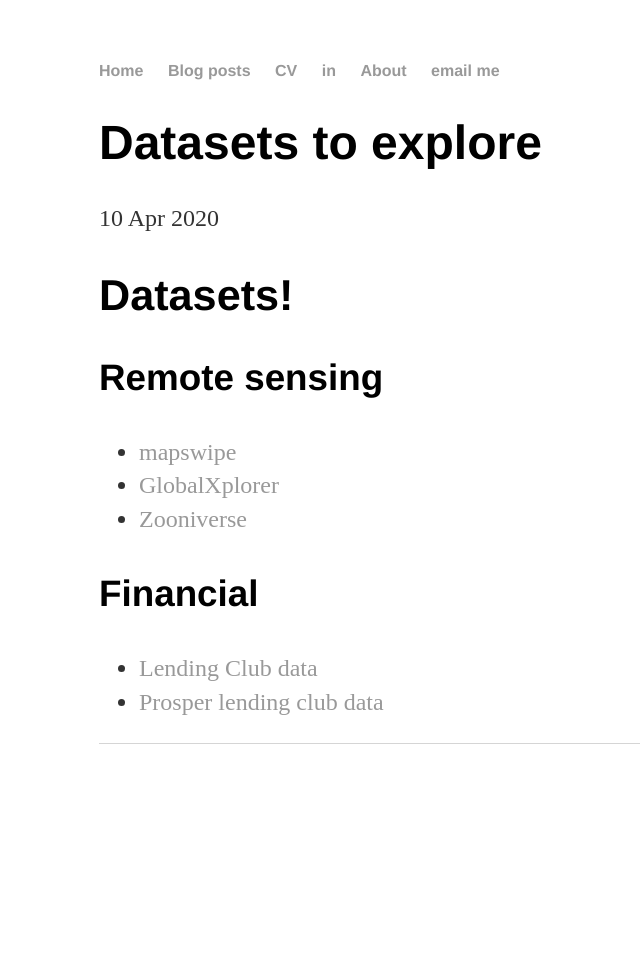
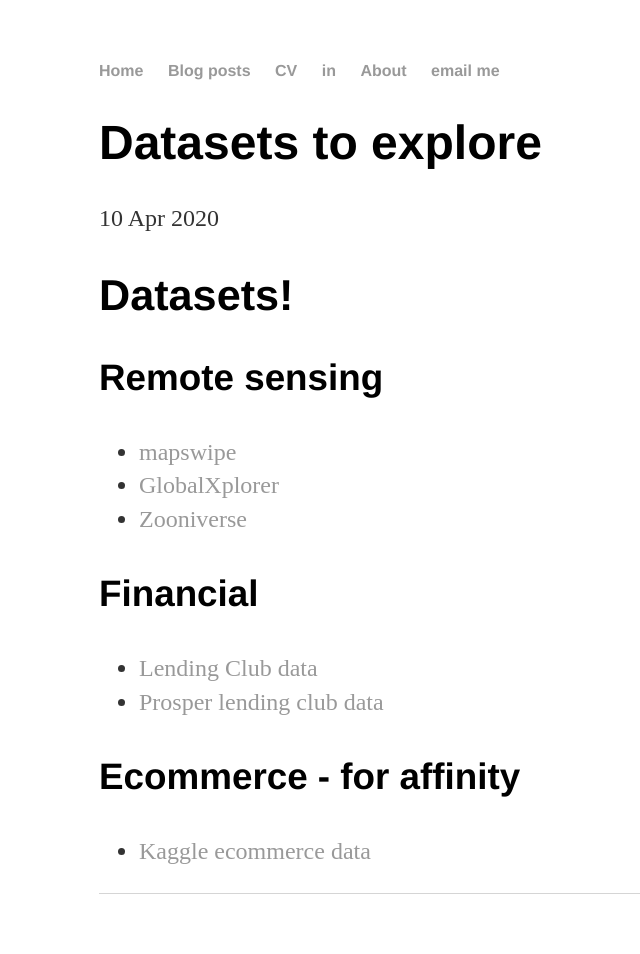
Before and after one commit to PipCourbois/PipCourbois.github.io, a Jekyll site: the page built from _posts/2019-04-10-datasets.md, in a window 1280 px wide. Shown: the whole page, without its empty margins (93-733 px from the left). Built offline with Jekyll 4.4.1, drawn with Linux system fonts in a browser that asks for light colours; before the commit the page ends 900 px from its top, so only the background shows below that.

Commit message:
Update 2019-04-10-datasets.md

```diff
--- a/_posts/2019-04-10-datasets.md
+++ b/_posts/2019-04-10-datasets.md
@@ -18,3 +18,6 @@ date: 2020-04-10
 
 * [Lending Club data](https://www.kaggle.com/wendykan/lending-club-loan-data)
 * [Prosper lending club data](https://www.prosper.com/Downloads/Services/Documentation/ProsperDataExport_Details.html)
+
+### Ecommerce - for affinity
+* [Kaggle ecommerce data](https://www.kaggle.com/mkechinov/ecommerce-behavior-data-from-multi-category-store)
```
